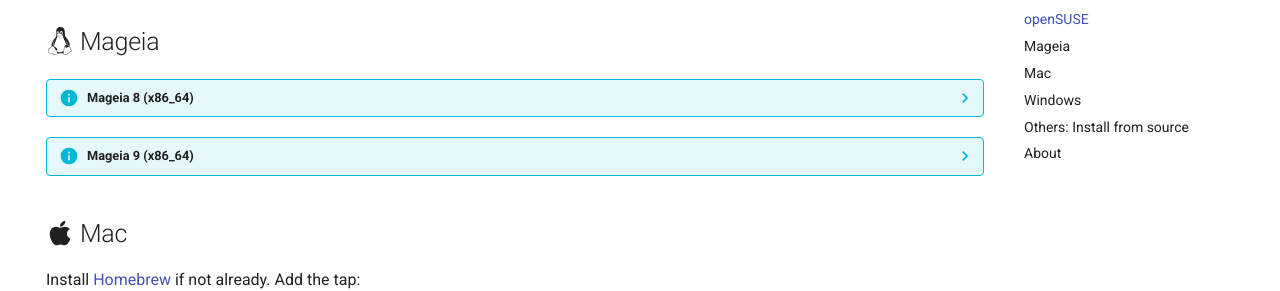
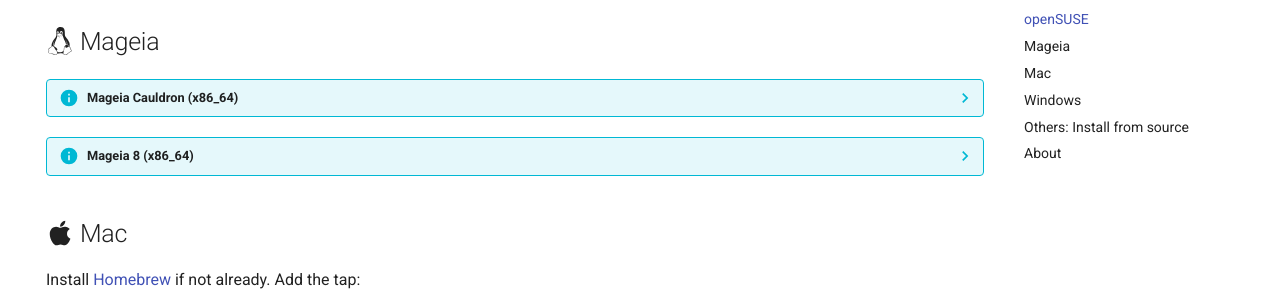
Before and after one commit to lawmurray/download.indii.org, an MkDocs documentation site: the page built from docs/index.md, in a window 1280 px wide and 900 px high, scrolled down 1020 px. Shown: the part 170-461 px from the top of the window. Built offline with MkDocs 1.6.1 and Material for MkDocs 9.7.7, drawn with Linux system fonts in a browser that asks for light colours.

Commit message:
Updated website for Mageia Cauldron.

````diff
--- a/docs/index.md
+++ b/docs/index.md
@@ -145,10 +145,10 @@
 
 ## :fontawesome-brands-linux: Mageia
 
-??? info "Mageia 8 (x86_64)"
+??? info "Mageia Cauldron (x86_64)"
     Add the repository:
     ```
-    sudo dnf config-manager --add-repo https://download.indii.org/rpm/mageia/8/indii.org.repo
+    sudo dnf config-manager --add-repo https://download.indii.org/rpm/mageia/cauldron/indii.org.repo
     sudo dnf update
     ```
     Install packages:
@@ -156,10 +156,10 @@
     sudo dnf install doxide birch
     ```
 
-??? info "Mageia 9 (x86_64)"
+??? info "Mageia 8 (x86_64)"
     Add the repository:
     ```
-    sudo dnf config-manager --add-repo https://download.indii.org/rpm/mageia/9/indii.org.repo
+    sudo dnf config-manager --add-repo https://download.indii.org/rpm/mageia/8/indii.org.repo
     sudo dnf update
     ```
     Install packages:
````
